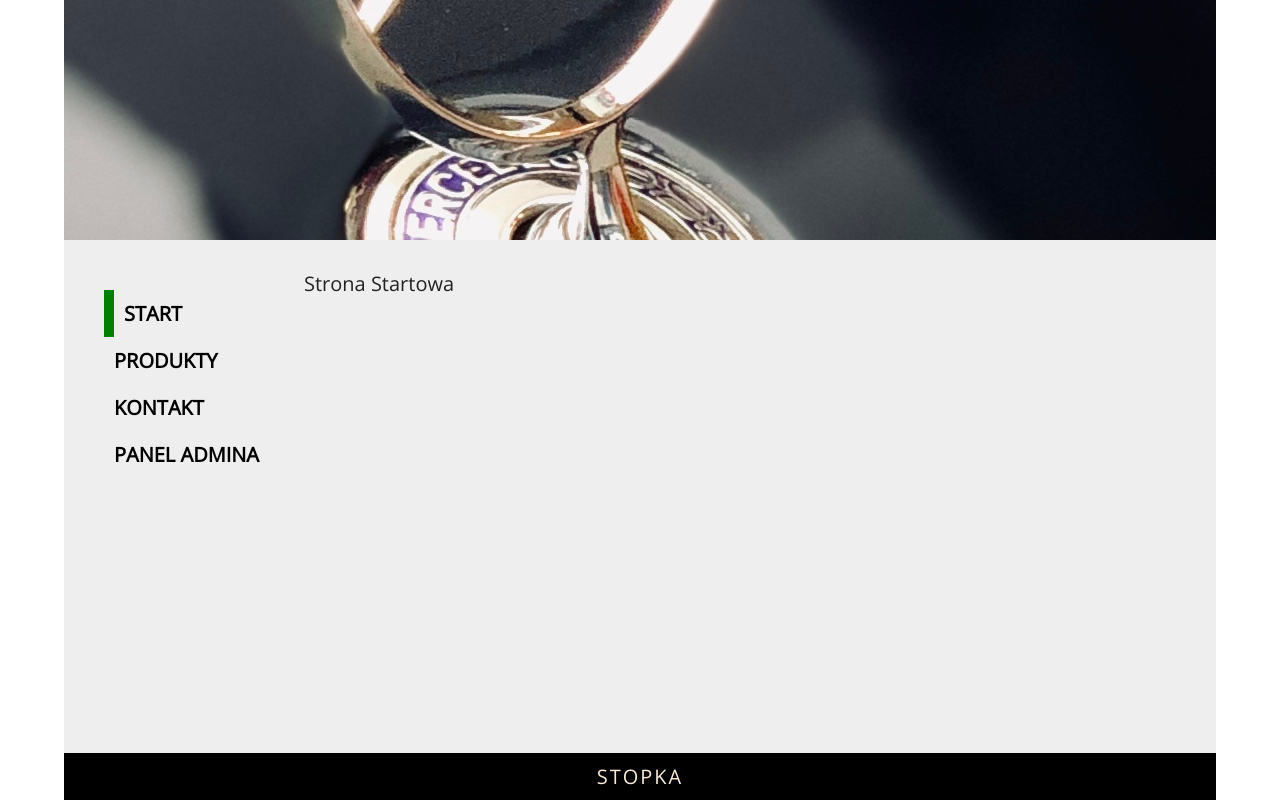
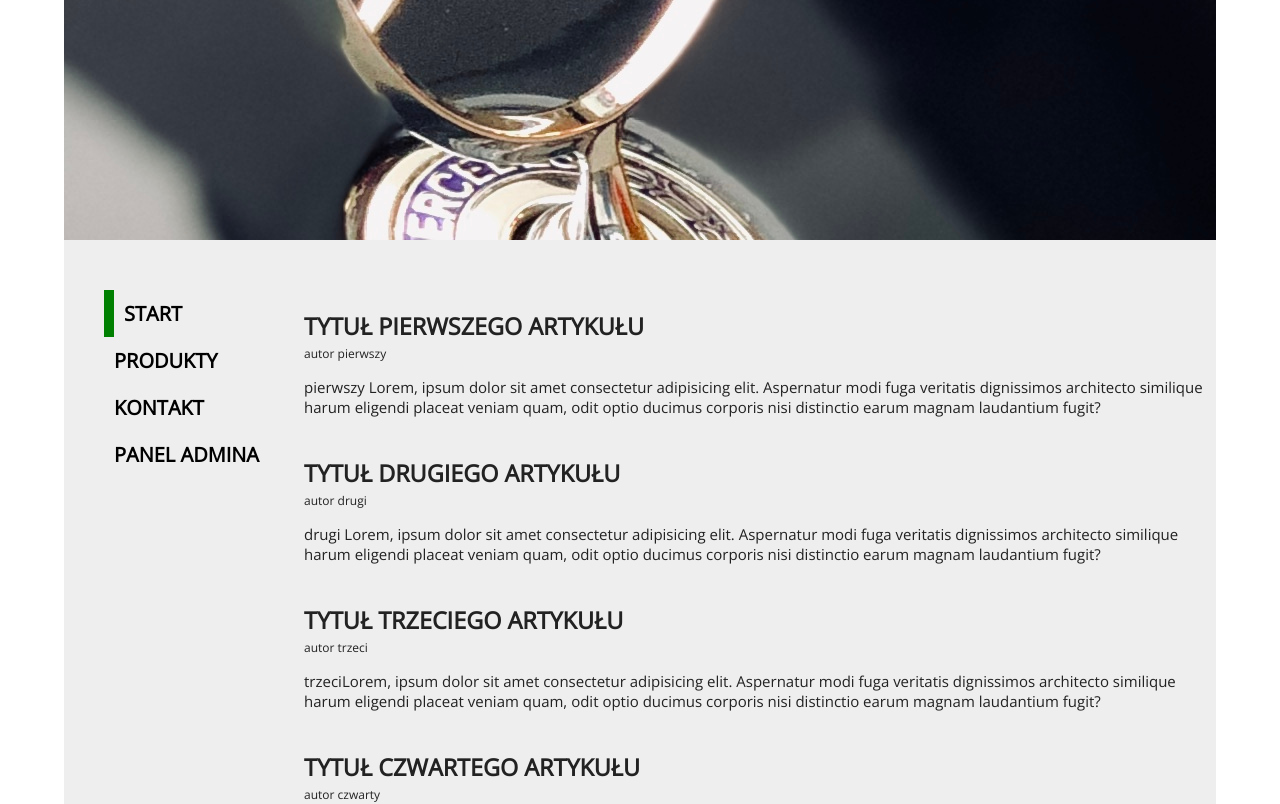
Before and after one commit to natalianowak1/SPA-routing, a React (Create React App) app: page / in a window 1280 px wide. Shown: the top 804 px of the page. Built offline with nearby package versions, Linux system fonts and the light colour scheme.

Commit message:
create and style Article. use it in HomePage

```diff
--- /dev/null
+++ b/src/components/Article.js
@@ -0,0 +1,25 @@
+import React from 'react';
+
+const Article = ({ title, author, text }) => {
+
+    const styles = {
+        marginTop: 40
+    }
+
+    return (
+        <article style={styles}>
+            <h3 style={{
+                marginBottom: 3,
+                textTransform: "uppercase"
+            }} > {title}</h3>
+            <span style={{
+                display: "block",
+                marginBottom: 10,
+                fontSize: 12
+            }}>{author}</span>
+            <p style={{ fontSize: 15 }}>{text}</p>
+        </article >
+    );
+}
+
+export default Article;
--- a/src/pages/HomePage.js
+++ b/src/pages/HomePage.js
@@ -1,8 +1,50 @@
 import React from 'react';
 
+import Article from '../components/Article';
+
+const articles = [
+    {
+        id: 1,
+        title: "tytuł pierwszego artykułu",
+        author: "autor pierwszy",
+        text: "pierwszy Lorem, ipsum dolor sit amet consectetur adipisicing elit. Aspernatur modi fuga veritatis dignissimos architecto similique harum eligendi placeat veniam quam, odit optio ducimus corporis nisi distinctio earum magnam laudantium fugit?"
+    },
+    {
+        id: 2,
+        title: "tytuł drugiego artykułu",
+        author: "autor drugi",
+        text: "drugi Lorem, ipsum dolor sit amet consectetur adipisicing elit. Aspernatur modi fuga veritatis dignissimos architecto similique harum eligendi placeat veniam quam, odit optio ducimus corporis nisi distinctio earum magnam laudantium fugit?"
+    },
+    {
+        id: 3,
+        title: "tytuł trzeciego artykułu",
+        author: "autor trzeci",
+        text: "trzeciLorem, ipsum dolor sit amet consectetur adipisicing elit. Aspernatur modi fuga veritatis dignissimos architecto similique harum eligendi placeat veniam quam, odit optio ducimus corporis nisi distinctio earum magnam laudantium fugit?"
+    },
+    {
+        id: 4,
+        title: "tytuł czwartego artykułu",
+        author: "autor czwarty",
+        text: "czwartyLorem, ipsum dolor sit amet consectetur adipisicing elit. Aspernatur modi fuga veritatis dignissimos architecto similique harum eligendi placeat veniam quam, odit optio ducimus corporis nisi distinctio earum magnam laudantium fugit?"
+    },
+    {
+        id: 5,
+        title: "tytuł piątego artykułu",
+        author: "autor piąty",
+        text: "5555Lorem, ipsum dolor sit amet consectetur adipisicing elit. Aspernatur modi fuga veritatis dignissimos architecto similique harum eligendi placeat veniam quam, odit optio ducimus corporis nisi distinctio earum magnam laudantium fugit?"
+    }
+]
+
 const HomePage = () => {
+
+    const artList = articles.map(article => (
+        <Article key={article.id} {...article} />
+    ))
+
     return (
-        <div>Strona Startowa</div>
+        <div className="Home">
+            {artList}
+        </div>
     );
 }
 
```
